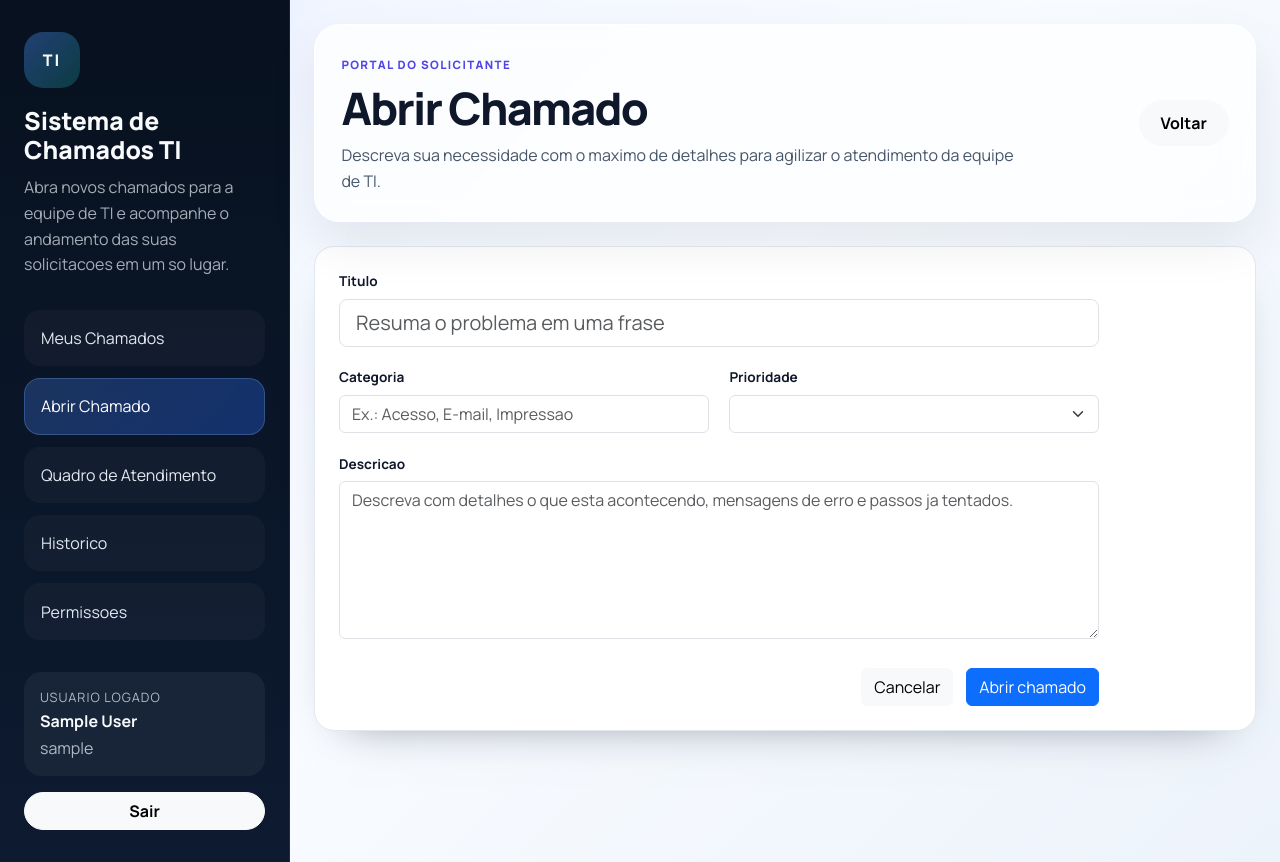
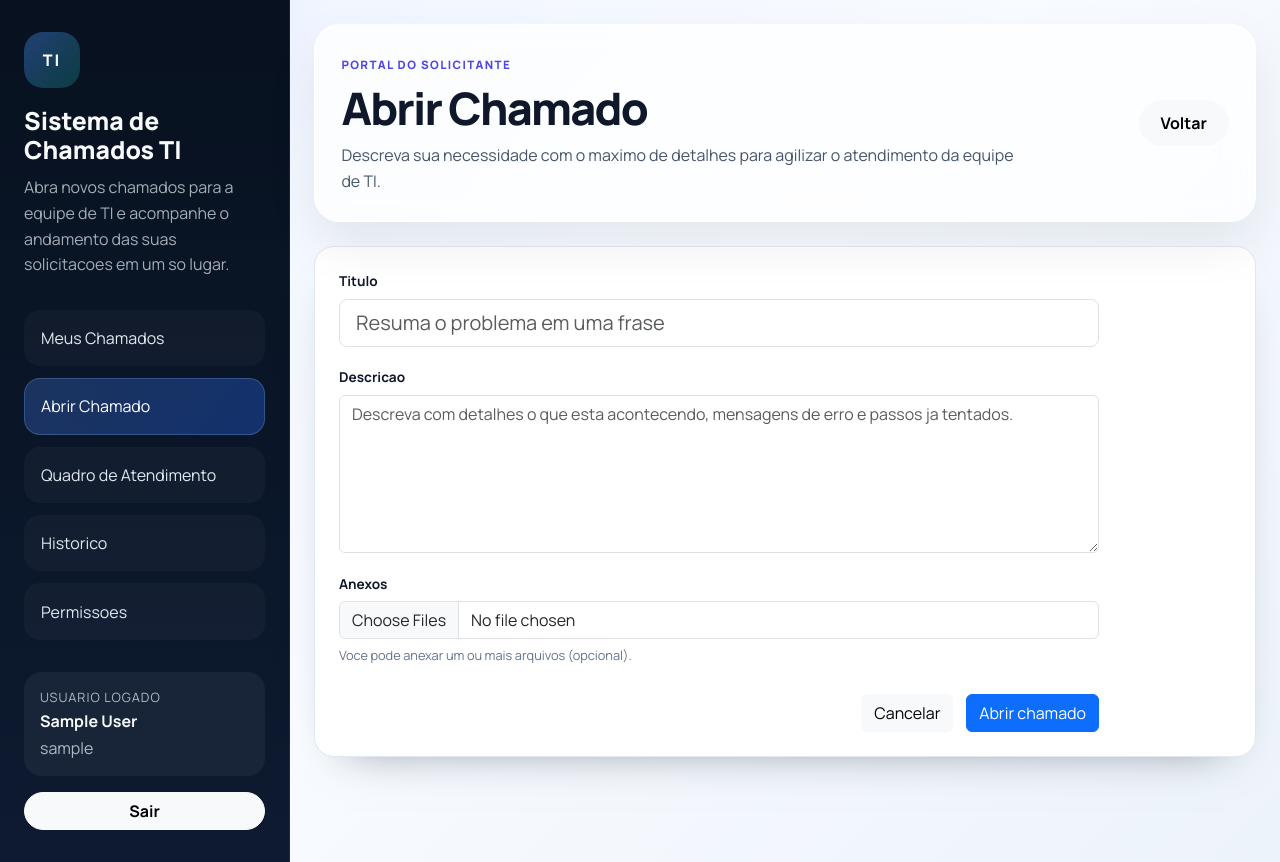
Before and after one commit to fabianopolone123/CHAMADOS3.0, a Django app: page /meus-chamados/novo/ in a window 1280 px wide. Run offline with Django 5.2, Linux system fonts and the light colour scheme; the visitor is signed in with stand-in values (Sample User, id 1); lists and menus that the app fills with data are empty.

Commit message:
feat: simplifica abertura de chamado do usuario comum com anexos
- Reduz o formulario do portal para titulo, descricao e anexos (opcionais)
- Define solicitante e status inicial automaticamente, sem campos administrativos
- Cria model ChamadoAnexo (FileField) sem limite de tamanho ou extensao
- Suporta upload de multiplos arquivos via multipart/form-data
- Configura MEDIA_URL/MEDIA_ROOT e servico de media em DEBUG
- Lista anexos na tela de detalhe e atualiza a documentacao

Co-Authored-By: Claude Opus 4.8 (1M context) <noreply@anthropic.com>

```diff
--- a/chamados_ti/settings.py
+++ b/chamados_ti/settings.py
@@ -149,6 +149,9 @@ STATICFILES_DIRS = [BASE_DIR / "static"]
 STATIC_ROOT = BASE_DIR / "staticfiles"
 SERVE_STATIC_WITH_DJANGO = _env_bool("SERVE_STATIC_WITH_DJANGO", True)
 
+MEDIA_URL = "/media/"
+MEDIA_ROOT = BASE_DIR / "media"
+
 DEFAULT_AUTO_FIELD = "django.db.models.BigAutoField"
 
 LOGIN_URL = "login"
--- a/chamados_ti/urls.py
+++ b/chamados_ti/urls.py
@@ -21,3 +21,8 @@ if settings.SERVE_STATIC_WITH_DJANGO:
     urlpatterns += [
         re_path(r"^static/(?P<path>.*)$", staticfiles_serve, {"insecure": True}),
     ]
+
+if settings.DEBUG:
+    from django.conf.urls.static import static
+
+    urlpatterns += static(settings.MEDIA_URL, document_root=settings.MEDIA_ROOT)
--- a/core/forms.py
+++ b/core/forms.py
@@ -28,10 +28,36 @@ class LoginForm(forms.Form):
     )
 
 
+class MultipleFileInput(forms.ClearableFileInput):
+    allow_multiple_selected = True
+
+
+class MultipleFileField(forms.FileField):
+    """Campo de arquivo que aceita multiplos anexos, sem limite de tamanho ou extensao."""
+
+    def __init__(self, *args, **kwargs):
+        kwargs.setdefault("widget", MultipleFileInput(attrs={"class": "form-control", "multiple": True}))
+        super().__init__(*args, **kwargs)
+
+    def clean(self, data, initial=None):
+        single_clean = super().clean
+        if isinstance(data, (list, tuple)):
+            return [single_clean(item, initial) for item in data]
+        if data in self.empty_values:
+            return []
+        return [single_clean(data, initial)]
+
+
 class AberturaChamadoForm(forms.ModelForm):
+    anexos = MultipleFileField(
+        label="Anexos",
+        required=False,
+        help_text="Voce pode anexar um ou mais arquivos (opcional).",
+    )
+
     class Meta:
         model = Chamado
-        fields = ["titulo", "categoria", "prioridade", "descricao"]
+        fields = ["titulo", "descricao"]
         widgets = {
             "titulo": forms.TextInput(
                 attrs={
@@ -40,13 +66,6 @@ class AberturaChamadoForm(forms.ModelForm):
                     "maxlength": 255,
                 }
             ),
-            "categoria": forms.TextInput(
-                attrs={
-                    "class": "form-control",
-                    "placeholder": "Ex.: Acesso, E-mail, Impressao",
-                }
-            ),
-            "prioridade": forms.Select(attrs={"class": "form-select"}),
             "descricao": forms.Textarea(
                 attrs={
                     "class": "form-control",
@@ -57,18 +76,11 @@ class AberturaChamadoForm(forms.ModelForm):
         }
         labels = {
             "titulo": "Titulo",
-            "categoria": "Categoria",
-            "prioridade": "Prioridade",
             "descricao": "Descricao",
         }
 
     def __init__(self, *args, **kwargs):
         super().__init__(*args, **kwargs)
-        self.fields["prioridade"].choices = [
-            ("", "Selecione a prioridade"),
-            *Chamado.PRIORIDADE_CHOICES,
-        ]
-        self.fields["prioridade"].initial = Chamado.PRIORIDADE_MEDIA
         self.fields["descricao"].required = True
 
     def clean_titulo(self):
--- a/core/models.py
+++ b/core/models.py
@@ -93,6 +93,32 @@ class Chamado(models.Model):
         return dict(self.PRIORIDADE_CHOICES).get(self.prioridade, self.prioridade or "-")
 
 
+def anexo_upload_path(instance, filename):
+    """Organiza os anexos por chamado dentro de MEDIA_ROOT."""
+    numero = instance.chamado.numero or "sem-numero"
+    return f"chamados/{numero}/{filename}"
+
+
+class ChamadoAnexo(models.Model):
+    chamado = models.ForeignKey(Chamado, on_delete=models.CASCADE, related_name="anexos")
+    arquivo = models.FileField(upload_to=anexo_upload_path)
+    nome_original = models.CharField(max_length=255, blank=True)
+    enviado_por = models.ForeignKey(
+        settings.AUTH_USER_MODEL,
+        on_delete=models.SET_NULL,
+        null=True,
+        blank=True,
+        related_name="anexos_enviados",
+    )
+    enviado_em = models.DateTimeField(auto_now_add=True)
+
+    class Meta:
+        ordering = ["enviado_em"]
+
+    def __str__(self) -> str:
+        return f"{self.chamado.numero} - {self.nome_original or self.arquivo.name}"
+
+
 class AtendimentoHistorico(models.Model):
     TIPO_ENCERRAMENTO_PAUSE = "pause"
     TIPO_ENCERRAMENTO_STOP = "stop"
--- a/core/views.py
+++ b/core/views.py
@@ -17,7 +17,7 @@ from django.utils import timezone
 from django.views.decorators.http import require_POST
 
 from .forms import AberturaChamadoForm, LoginForm
-from .models import AtendimentoHistorico, Chamado
+from .models import AtendimentoHistorico, Chamado, ChamadoAnexo
 from .permissions import (
     ATTENDANT_GROUP_NAME,
     PRIMARY_ADMIN_USERNAME,
@@ -835,7 +835,7 @@ def my_tickets_view(request):
 
 @login_required
 def open_ticket_view(request):
-    form = AberturaChamadoForm(request.POST or None)
+    form = AberturaChamadoForm(request.POST or None, request.FILES or None)
 
     if request.method == "POST" and form.is_valid():
         chamado = form.save(commit=False)
@@ -844,12 +844,20 @@ def open_ticket_view(request):
         chamado.solicitante_email = request.user.email or ""
         chamado.status = Chamado.STATUS_ABERTO
         chamado.origem = "Portal do solicitante"
+        anexos = form.cleaned_data.get("anexos") or []
 
         for _attempt in range(3):
             chamado.numero = Chamado.gerar_numero()
             try:
                 with transaction.atomic():
                     chamado.save()
+                    for arquivo in anexos:
+                        ChamadoAnexo.objects.create(
+                            chamado=chamado,
+                            arquivo=arquivo,
+                            nome_original=arquivo.name,
+                            enviado_por=request.user,
+                        )
                 break
             except IntegrityError:
                 continue
@@ -888,6 +896,7 @@ def ticket_detail_view(request, numero: str):
         "priority_label": chamado.prioridade_label,
         "priority_class": _PRIORIDADE_BADGE_CLASS.get(chamado.prioridade, "priority-medium"),
         "timeline": _serialize_ticket_timeline(chamado),
+        "anexos": list(chamado.anexos.all()),
         "is_owner": chamado.solicitante_id == request.user.id,
         "is_admin": is_admin_user(request.user),
         "is_attendant": is_attendant_user(request.user),
--- a/static/css/portal.css
+++ b/static/css/portal.css
@@ -210,6 +210,35 @@
     color: #b91c1c;
 }
 
+.portal-field__hint {
+    font-size: 0.8rem;
+    color: #64748b;
+}
+
+.portal-attachments {
+    list-style: none;
+    margin: 0 0 0.5rem;
+    padding: 0;
+    display: grid;
+    gap: 0.5rem;
+}
+
+.portal-attachment a {
+    display: inline-flex;
+    align-items: center;
+    gap: 0.4rem;
+    padding: 0.55rem 0.85rem;
+    border: 1px solid #e2e8f0;
+    border-radius: 10px;
+    color: #1d4ed8;
+    font-weight: 600;
+    text-decoration: none;
+}
+
+.portal-attachment a:hover {
+    background: #f1f5f9;
+}
+
 .portal-form__errors {
     padding: 0.9rem 1.1rem;
     border-radius: 12px;
--- a/templates/chamados/abrir_chamado.html
+++ b/templates/chamados/abrir_chamado.html
@@ -23,7 +23,7 @@
         </header>
 
         <section class="portal-panel">
-            <form method="post" action="{% url 'open_ticket' %}" class="portal-form" novalidate>
+            <form method="post" action="{% url 'open_ticket' %}" class="portal-form" enctype="multipart/form-data" novalidate>
                 {% csrf_token %}
 
                 {% if form.non_field_errors %}
@@ -36,23 +36,17 @@
                     {% if form.titulo.errors %}<span class="portal-field__error">{{ form.titulo.errors.0 }}</span>{% endif %}
                 </div>
 
-                <div class="portal-field-row">
-                    <div class="portal-field">
-                        <label for="{{ form.categoria.id_for_label }}">{{ form.categoria.label }}</label>
-                        {{ form.categoria }}
-                        {% if form.categoria.errors %}<span class="portal-field__error">{{ form.categoria.errors.0 }}</span>{% endif %}
-                    </div>
-                    <div class="portal-field">
-                        <label for="{{ form.prioridade.id_for_label }}">{{ form.prioridade.label }}</label>
-                        {{ form.prioridade }}
-                        {% if form.prioridade.errors %}<span class="portal-field__error">{{ form.prioridade.errors.0 }}</span>{% endif %}
-                    </div>
-                </div>
-
                 <div class="portal-field">
                     <label for="{{ form.descricao.id_for_label }}">{{ form.descricao.label }}</label>
                     {{ form.descricao }}
                     {% if form.descricao.errors %}<span class="portal-field__error">{{ form.descricao.errors.0 }}</span>{% endif %}
+                </div>
+
+                <div class="portal-field">
+                    <label for="{{ form.anexos.id_for_label }}">{{ form.anexos.label }}</label>
+                    {{ form.anexos }}
+                    <span class="portal-field__hint">{{ form.anexos.help_text }}</span>
+                    {% if form.anexos.errors %}<span class="portal-field__error">{{ form.anexos.errors.0 }}</span>{% endif %}
                 </div>
 
                 <div class="portal-form__actions">
```
Also changed, not shown: docs/02_regras_negocio.md (+8 -6 lines), docs/03_modelos.md (+18 -0 lines), docs/06_changelog.md (+4 -0 lines), templates/chamados/detalhe_chamado.html (+11 -0 lines), core/migrations/0003_chamadoanexo.py (added), 1 other file.
